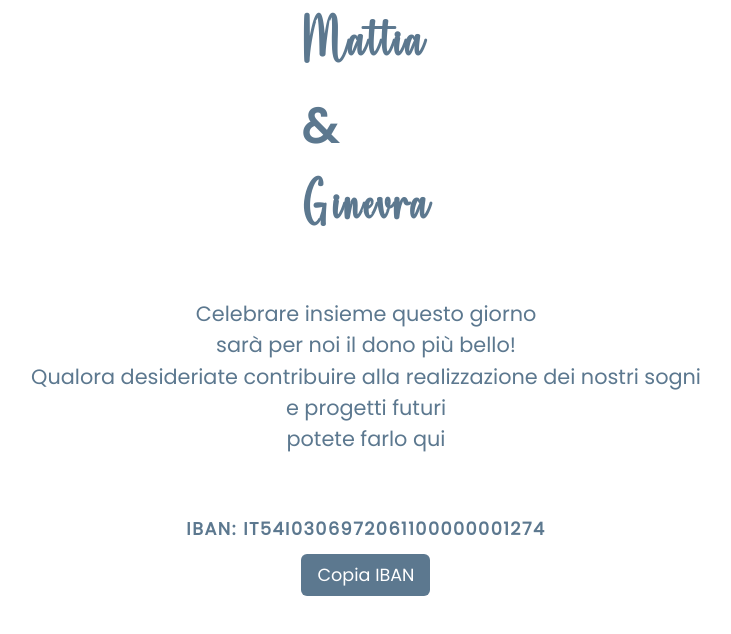
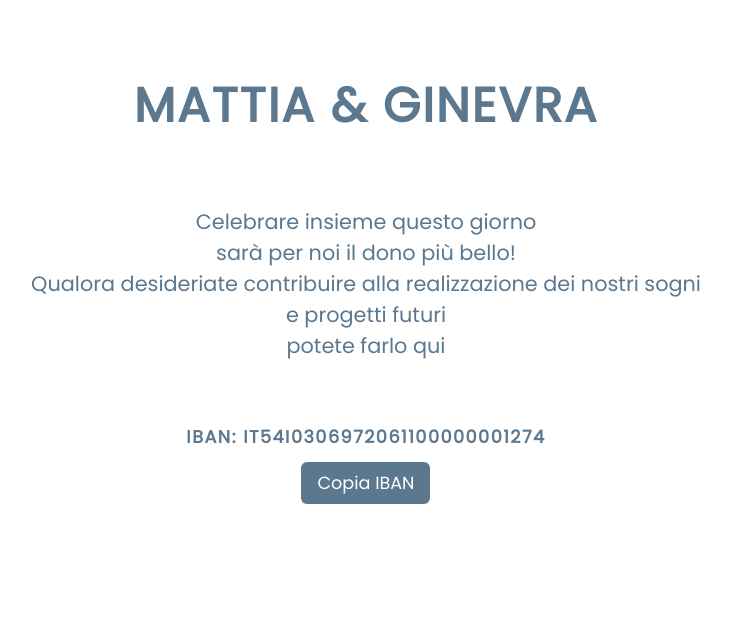
Before and after one commit to mattiaeginevra/partecipazioni, a plain HTML site: page index.html in a window 1280 px wide. Shown: the whole page, without its empty margins (274-1005 px from the left). Drawn offline with Linux system fonts and the light colour scheme.

Commit message:
Update index.html

```diff
--- a/index.html
+++ b/index.html
@@ -29,7 +29,7 @@
       to {opacity: 1;}
     }
     .nomi {
-      font-family: 'Gladiola', serif;
+      font-family: 'Poppins', serif;
       font-size: 3em;
       font-weight: bold;
       margin-top: 15%;
@@ -122,7 +122,7 @@
 </head>
 <body>
   <div>
-    <div class="nomi">Mattia</div> <div class="nomi" style="font-family:Poppins !important; ">&</div> <div class="nomi">Ginevra</div>
+    <div class="nomi">MATTIA & GINEVRA</div>
   </div>
   <div class="frase">
     Celebrare insieme questo giorno<br>
```
